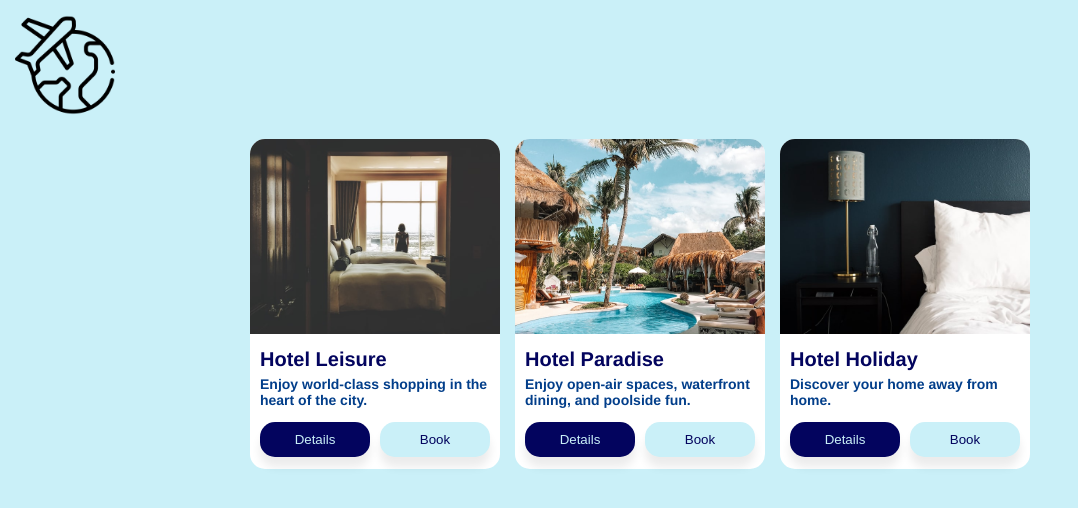
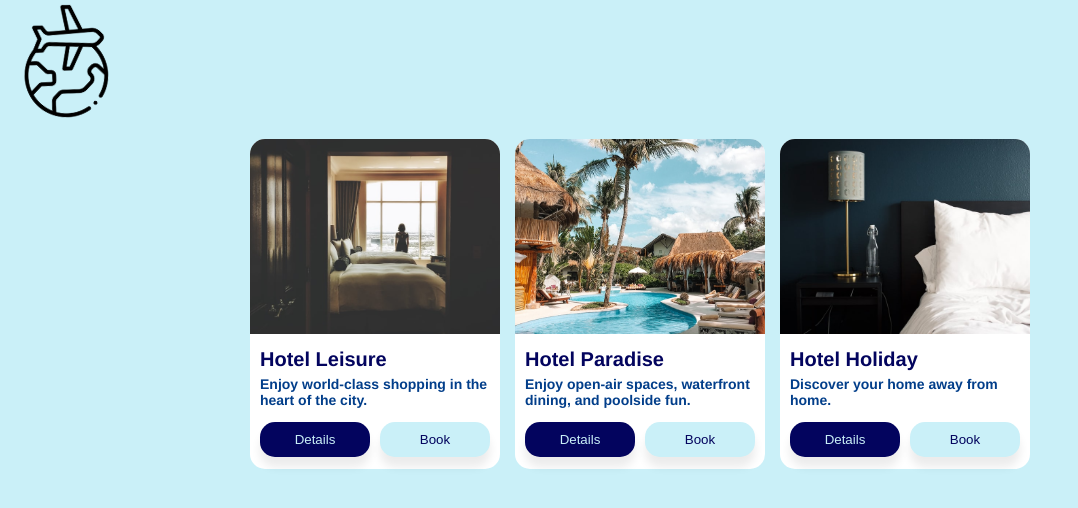
Before and after one commit to fromDreamToGoal/starter-code-CSS-in-JS, a React (Create React App) app: page / in a window 1280 px wide. Shown: the top 508 px of the page, without its empty margins (0-1078 px from the left). Built offline with nearby package versions, Linux system fonts and the light colour scheme.

Commit message:
used keyframes helper to add animation

```diff
--- a/src/App.js
+++ b/src/App.js
@@ -12,7 +12,7 @@ import {
   SecondaryButton,
 } from "./styles";
 
-import { theme } from "./styles";
+import { theme, LogoSpin } from "./styles";
 // import `css`and `ThemeProvider` from "@emotion/react" package
 // import styled components, theming and animation from "./styles.js" file
 
@@ -61,6 +61,7 @@ function App() {
           margin-left: 15px;
           height: 100px;
           width: 100px;
+          animation: ${LogoSpin} 5s linear infinite;
         `}
       />
       <div
--- a/src/styles.js
+++ b/src/styles.js
@@ -1,4 +1,5 @@
 import styled from "@emotion/styled";
+import { keyframes } from "@emotion/react";
 
 export const theme = {
     colors: {
@@ -14,7 +15,16 @@ export const theme = {
       primary: "20px",
       secondary: "14px",
     },
-  };
+};
+
+export const LogoSpin = keyframes`
+from {
+  transform: rotate(0deg);
+}
+  to {
+    transform: rotate(360deg);
+  }
+`;
 
 export const CardWrapper = styled.div`
   width: 250px;
```
